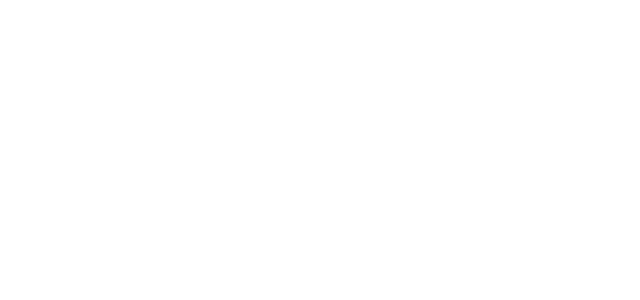
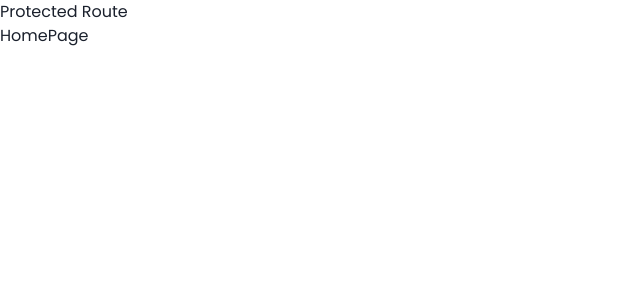
Before and after one commit to VictorMugisha/agenda-app, a React (Vite) app in the folder client/: page /app in a window 1280 px wide. Before the commit this address had no page. Shown: the top 300 px of the page, without its empty margins (0-640 px from the left). Built offline with nearby package versions, Linux system fonts and the light colour scheme.

Commit message:
Added Chakra UI for using toasts

```diff
--- a/client/package.json
+++ b/client/package.json
@@ -10,6 +10,10 @@
     "preview": "vite preview"
   },
   "dependencies": {
+    "@chakra-ui/react": "^2.8.2",
+    "@emotion/react": "^11.13.3",
+    "@emotion/styled": "^11.13.0",
+    "framer-motion": "^11.5.6",
     "react": "^18.3.1",
     "react-dom": "^18.3.1",
     "react-router-dom": "^6.26.2"
--- /dev/null
+++ b/client/src/layouts/AppLayout.jsx
@@ -0,0 +1,9 @@
+import { Outlet } from "react-router-dom";
+export default function AppLayout() {
+  return (
+    <div>
+      <h2>Protected Route</h2>
+      <Outlet />
+    </div>
+  );
+}
--- a/client/src/main.jsx
+++ b/client/src/main.jsx
@@ -6,15 +6,24 @@ import Login from "./pages/Login.jsx";
 import "./index.css";
 
 import { BrowserRouter, Route, Routes } from "react-router-dom";
+import AppLayout from "./layouts/AppLayout.jsx";
+import HomePage from "./pages/protected/HomePage.jsx";
+
+import { ChakraProvider } from "@chakra-ui/react";
 
 createRoot(document.getElementById("root")).render(
   <StrictMode>
+    <ChakraProvider>
       <BrowserRouter>
         <Routes>
           <Route path="/" element={<App />} />
           <Route path="/register" element={<Register />} />
           <Route path="/login" element={<Login />} />
+          <Route path="/app" element={<AppLayout />}>
+            <Route path="" element={<HomePage />} />
+          </Route>
         </Routes>
       </BrowserRouter>
+    </ChakraProvider>
   </StrictMode>
 );
--- a/client/src/pages/Login.jsx
+++ b/client/src/pages/Login.jsx
@@ -1,5 +1,6 @@
 import { useState } from "react";
-import { Link } from "react-router-dom";
+import { Link, useNavigate } from "react-router-dom";
+import { useToast } from "@chakra-ui/react";
 import { BACKEND_URL } from "../constants/constants";
 
 export default function Login() {
@@ -7,6 +8,9 @@ export default function Login() {
     username: "",
     password: "",
   });
+  const [errorMessage, setErrorMessage] = useState("");
+  const navigate = useNavigate();
+  const toast = useToast()
 
   function handleChange(e) {
     const { name, value } = e.target;
@@ -27,15 +31,30 @@ export default function Login() {
       });
 
       const data = await response.json();
-      console.log("Login response:", data);
+      if (response.status !== 200) {
+        throw new Error(data.message);
+      }
+
+      toast({
+        title: "Logged in Successfully!",
+        description: "Login Successful",
+        status: "success",
+        duration: 5000,
+        isClosable: true,
+      });
+
+      navigate("/app", { replace: true });
     } catch (error) {
-      console.error("Login error:", error);
+      setErrorMessage(error.message);
     }
   }
 
   return (
     <div className="max-w-md mx-auto p-6 border border-gray-300 rounded-lg shadow-lg mt-6">
       <h2 className="text-2xl font-bold text-center mb-6">Login</h2>
+      {errorMessage && (
+        <p className="text-red-500 text-center mb-4">{errorMessage}</p>
+      )}
       <form onSubmit={handleSubmit} encType="multipart/form-data">
         <input
           type="text"
--- /dev/null
+++ b/client/src/pages/protected/HomePage.jsx
@@ -0,0 +1,6 @@
+
+export default function HomePage() {
+  return (
+    <div>HomePage</div>
+  )
+}
```
Also changed, not shown: 1 other file (tests, documents, lock files or other folders). Lines whose indentation alone changed are shown as unchanged.
